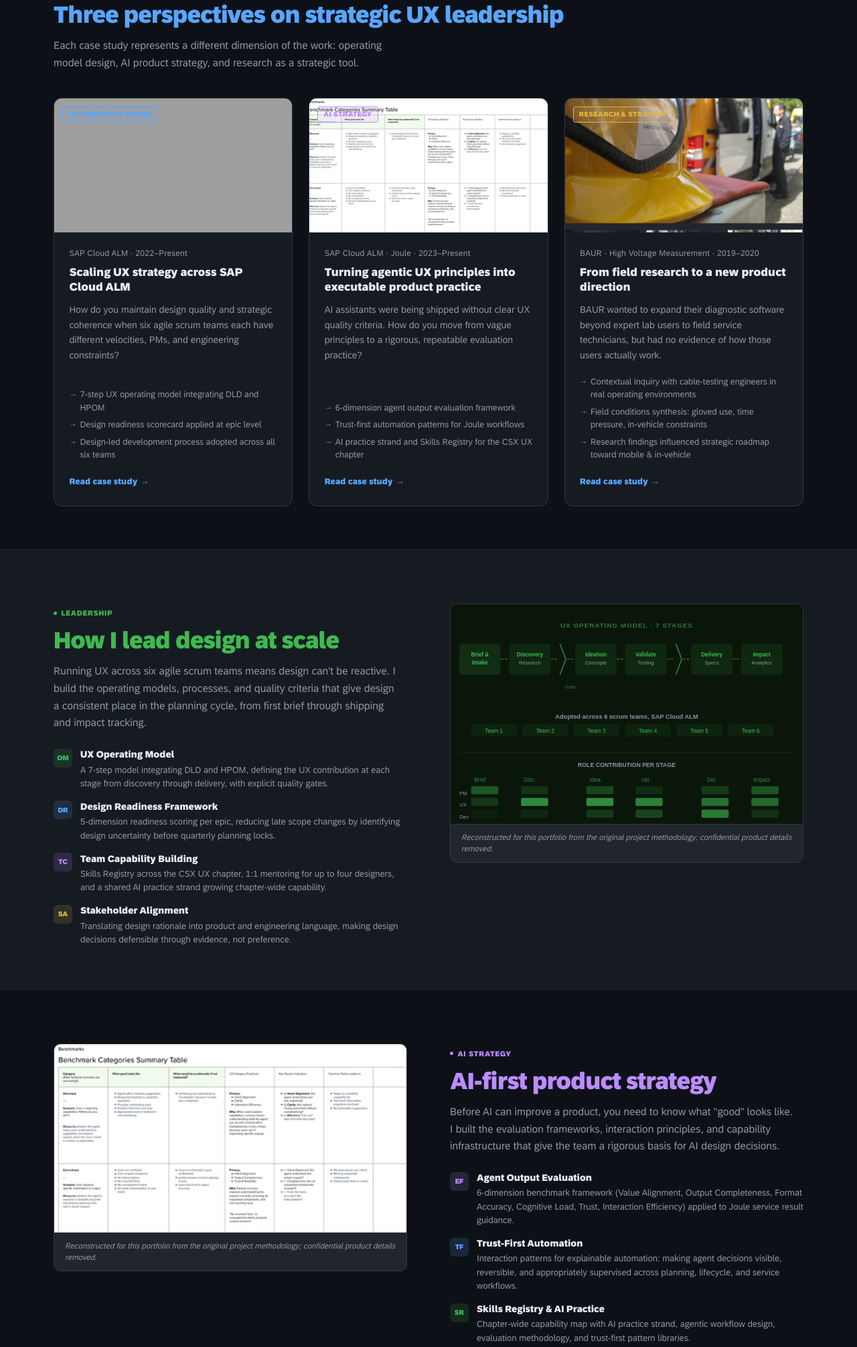
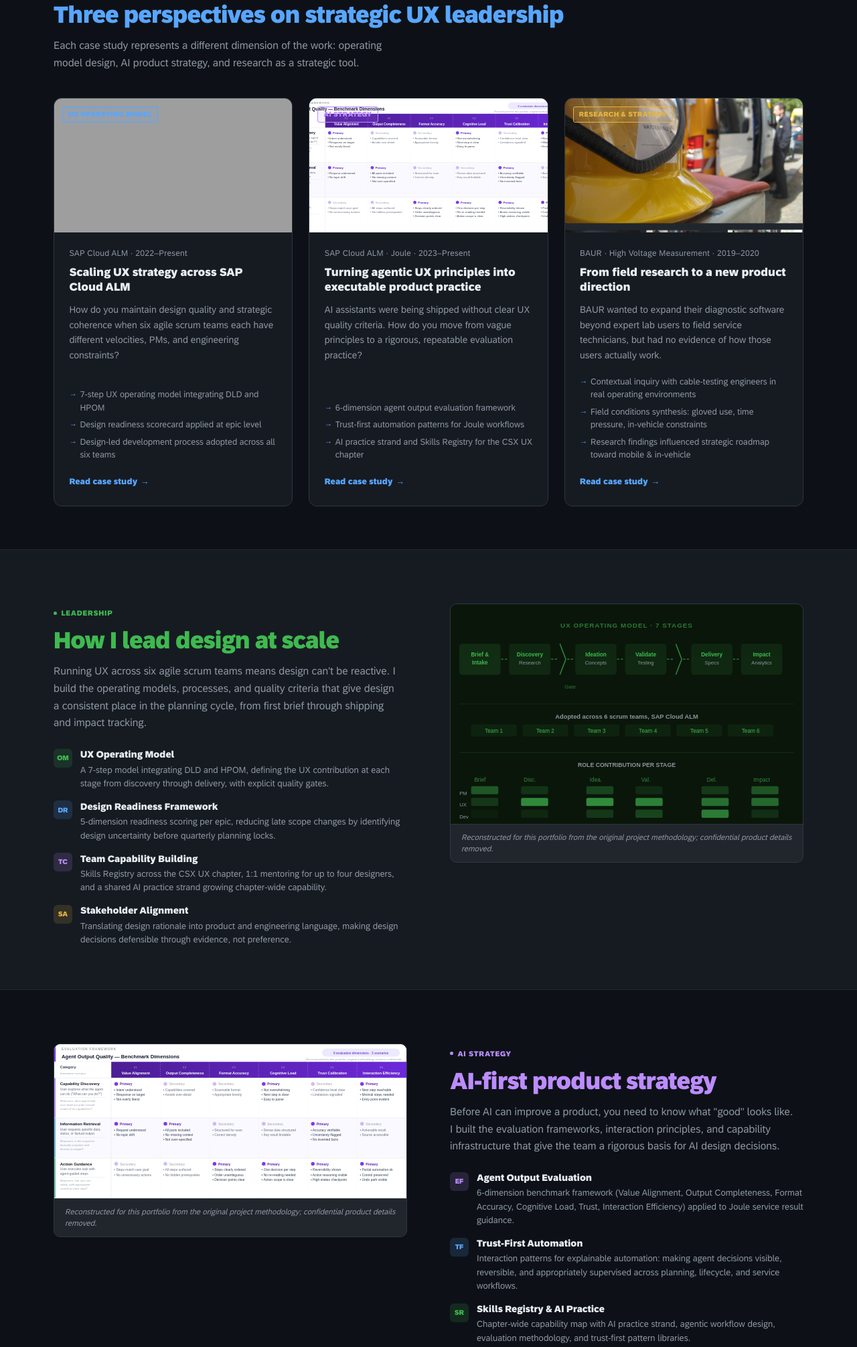
Before and after one commit to stAlbrecht168/stAlbrecht.github.io, a plain HTML site: page index.html in a window 1280 px wide. Shown: the part 800-2811 px from the top of the page at 67% size. Drawn offline with Linux system fonts and the light colour scheme; grey boxes are pictures that could not be loaded; files whose address does not match are found by name.

Commit message:
remove confidential eval framework PNG; update all references to SVG
Replaces all remaining img/syn-joule-eval-framework-01.png references
in index.html (×2) and _prototype.html with the reconstructed SVG.
Deletes the original confidential file from the repository.

```diff
--- a/index.html
+++ b/index.html
@@ -375,7 +375,7 @@
 
       <article class="cs-card" aria-label="Case study: Agentic UX principles into product practice">
         <div class="cs-card-media">
-          <img src="img/syn-joule-eval-framework-01.png" alt="Agent evaluation framework diagram" loading="lazy">
+          <img src="img/syn-joule-eval-framework-01.svg" alt="Agent evaluation framework diagram" loading="lazy">
           <span class="cs-card-tag cs-card-tag--ai">AI Strategy</span>
         </div>
         <div class="cs-card-body">
@@ -572,7 +572,7 @@
         </ul>
       </div>
       <div class="strategy-visual" role="img" aria-label="Agent evaluation framework applied to Joule">
-        <img src="img/syn-joule-eval-framework-01.png" alt="6-dimension Joule agent evaluation framework" loading="lazy">
+        <img src="img/syn-joule-eval-framework-01.svg" alt="6-dimension Joule agent evaluation framework" loading="lazy">
         <p class="visual-caption">Reconstructed for this portfolio from the original project methodology; confidential product details removed.</p>
       </div>
     </div>
```
Also changed, not shown: _prototype.html (+1 -1 lines), img/syn-joule-eval-framework-01.png (deleted).
